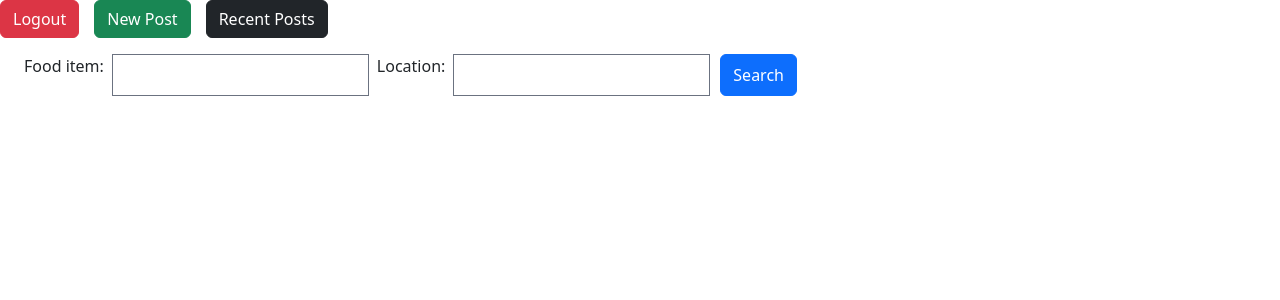
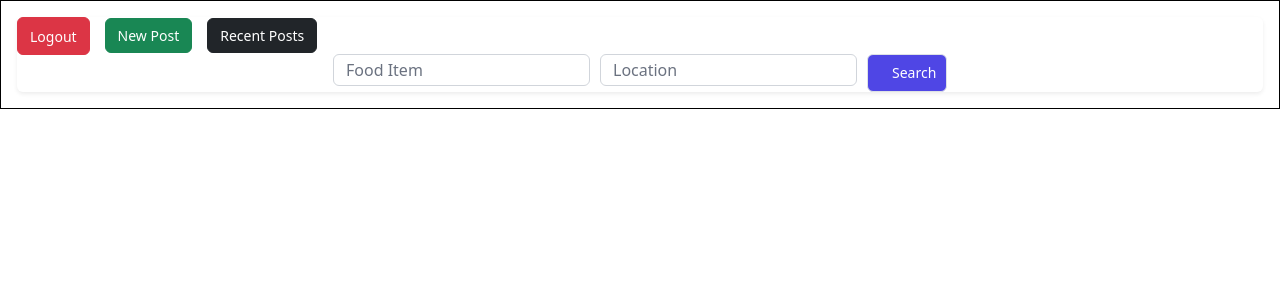
Before and after one commit to anthonycg/eatWithYourEyesFinal, a React (Create React App) app: page / in a window 1280 px wide. Shown: the top 300 px of the page. Built offline with nearby package versions, Linux system fonts and the light colour scheme.

Commit message:
added tailwind styles to search bar and images

```diff
--- a/src/components/Images.js
+++ b/src/components/Images.js
@@ -35,11 +35,11 @@ const Images = (props) => {
       }
 
     return (
-        <div className="container" style={{justifyContent: "center"}}>
+        <div style={{justifyContent: "center"}}>
             <div className="image-gallery">
                 {photos.map((photo, index) => {
                     if (modal.isOpen === false) {
-                        return (<a href="#"><button key={index} style={{cursor: 'pointer'}} onClick={toggleModal(index)}>
+                        return (<a href="#"><button key={index} style={{cursor: 'pointer',}} onClick={toggleModal(index)}>
                                 <img key={index} src={photo.image_url}
                                 alt="food item within a grid of other food items">
                                 </img></button></a>)
@@ -48,7 +48,7 @@ const Images = (props) => {
                         <a href="#"><div onClick={closeModal} className="overlay"></div></a>
                             <div className="modalish-content">
                                 <h2 key={index}>{photos[modal.imageId].name}</h2>
-                                    <img src={photos[modal.imageId].image_url} alt="single food item"></img>
+                                    <img src={photos[modal.imageId].image_url} style={{width:"50rem", height: "30rem"}} alt="single food item"></img>
 
                                 <input type="submit" value="X" className="close-modalish" onClick={closeModal}></input>
                     </div>
--- a/src/components/Login.js
+++ b/src/components/Login.js
@@ -58,6 +58,7 @@ const Login = (props) => {
     }
 
     return (
+        <div style={{width:"100vw"}}>
         <div className="min-h-full flex items-center justify-center py-12 px-4 sm:px-6 lg:px-8">
         <div className="max-w-md w-full space-y-8">
           <div>
@@ -143,6 +144,8 @@ const Login = (props) => {
           </form>
         </div>
       </div>
+        </div>
+
 
         // <div>
         //     <h1>Eat With Your Eyes</h1>
--- a/src/components/Registration.js
+++ b/src/components/Registration.js
@@ -40,7 +40,8 @@ const Registration = () => {
     }
 
     return (
-        <div className="min-h-full flex items-center justify-center py-12 px-4 sm:px-6 lg:px-8">
+        <div style={{width:"100vw"}}>
+        <div  className="min-h-full flex items-center justify-center py-12 px-4 sm:px-6 lg:px-8">
         <div className="max-w-md w-full space-y-8">
           <div>
             <img
@@ -53,7 +54,7 @@ const Registration = () => {
             </h2>
             <p className="mt-2 text-center text-sm text-gray-600">
               <Link className="font-medium text-indigo-600 hover:text-indigo-500"
-              to="/api/register">Don't have an account? Sign Up</Link>
+              to="/api/login">Already have an account? Login</Link>
             </p>
           </div>
           <form onSubmit={handleRegistration} className="mt-8 space-y-6" action="#" method="POST">
@@ -155,6 +156,7 @@ const Registration = () => {
           </form>
         </div>
       </div>
+      </div>
 
         // <div className="container" >
         //     <h2>Register</h2>
--- a/src/components/Search.js
+++ b/src/components/Search.js
@@ -46,23 +46,35 @@ const Search = (props) => {
     }
 
     return (
-        <div>
-            <button className="btn btn-danger"><Link style={{color:"white",textDecoration:"none"}} to={'/api/logout'}>Logout</Link></button>
-            <button className="btn btn-success" style={{marginLeft:"15px"}}><Link style={{color:"white",textDecoration:"none"}} to={'/api/posts/new'}>New Post</Link></button>
-            <button className="btn btn-dark" style={{marginLeft:"15px"}}><Link style={{color:"white",textDecoration:"none"}} to={'/api/posts/'}>Recent Posts</Link></button>
+        <div style={{width:"100vw", border:"black 1px solid"}}>
             <div className="search-form">
-                <form onSubmit={searchHandler} >
+                <form onSubmit={searchHandler} className="rounded-md shadow-sm -space-y-px">
+            <button className="btn btn-danger"><Link style={{color:"white",textDecoration:"none", fontSize:"14px"}} to={'/api/logout'}>Logout</Link></button>
+            <button className="btn btn-success" style={{marginLeft:"15px", fontSize:"14px"}}><Link style={{color:"white",textDecoration:"none"}} to={'/api/posts/new'}>New Post</Link></button>
+            <button className="btn btn-dark" style={{marginLeft:"15px", fontSize:"14px"}}><Link style={{color:"white",textDecoration:"none"}} to={'/api/posts/'}>Recent Posts</Link></button>
                     <div className="search-form-items">
-                    <label>Food item:</label>
-                    <input type="text" value={term} onChange={(e) => {setTerm(e.target.value)}}></input>
-                    <label>Location:</label>
-                    <input type="text" value={location} onChange={(e) => {setLocation(e.target.value)}}></input>
-                    <input type="submit" value="Search" style={{marginLeft: "10px"}} className="btn btn-primary"/>
+                    <label className="sr-only">Food item:</label>
+                    <input type="text" value={term}
+                    onChange={(e) => {setTerm(e.target.value)}}
+                    placeholder="Food Item"
+                    className="h-8 w-21 text-indigo-600 focus:ring-indigo-500 border-gray-300 rounded"></input>
+                    <label className="sr-only">Location:</label>
+                    <input type="text"
+                    value={location}
+                    onChange={(e) => {setLocation(e.target.value)}}
+                    placeholder="Location"
+                    style={{marginLeft: "10px"}}
+                    className="h-8 w-21 text-indigo-600 focus:ring-indigo-500 border-gray-300 rounded"></input>
+                    <input type="submit" value="Search" style={{marginLeft: "10px"}}
+                    className="group relative w-20 flex justify-center py-2 px-4 border
+                    border-transparent text-sm font-medium rounded-md text-white bg-indigo-600
+                    hover:bg-indigo-700 focus:outline-none focus:ring-2 focus:ring-offset-2
+                    focus:ring-indigo-500"/>
                     </div>
                 </form>
             </div>
                 <div>
-                <Images photos = {photos} setPhotos = {setPhotos}/>
+                <Images  photos = {photos} setPhotos = {setPhotos}/>
             </div>
         </div>
 
```
